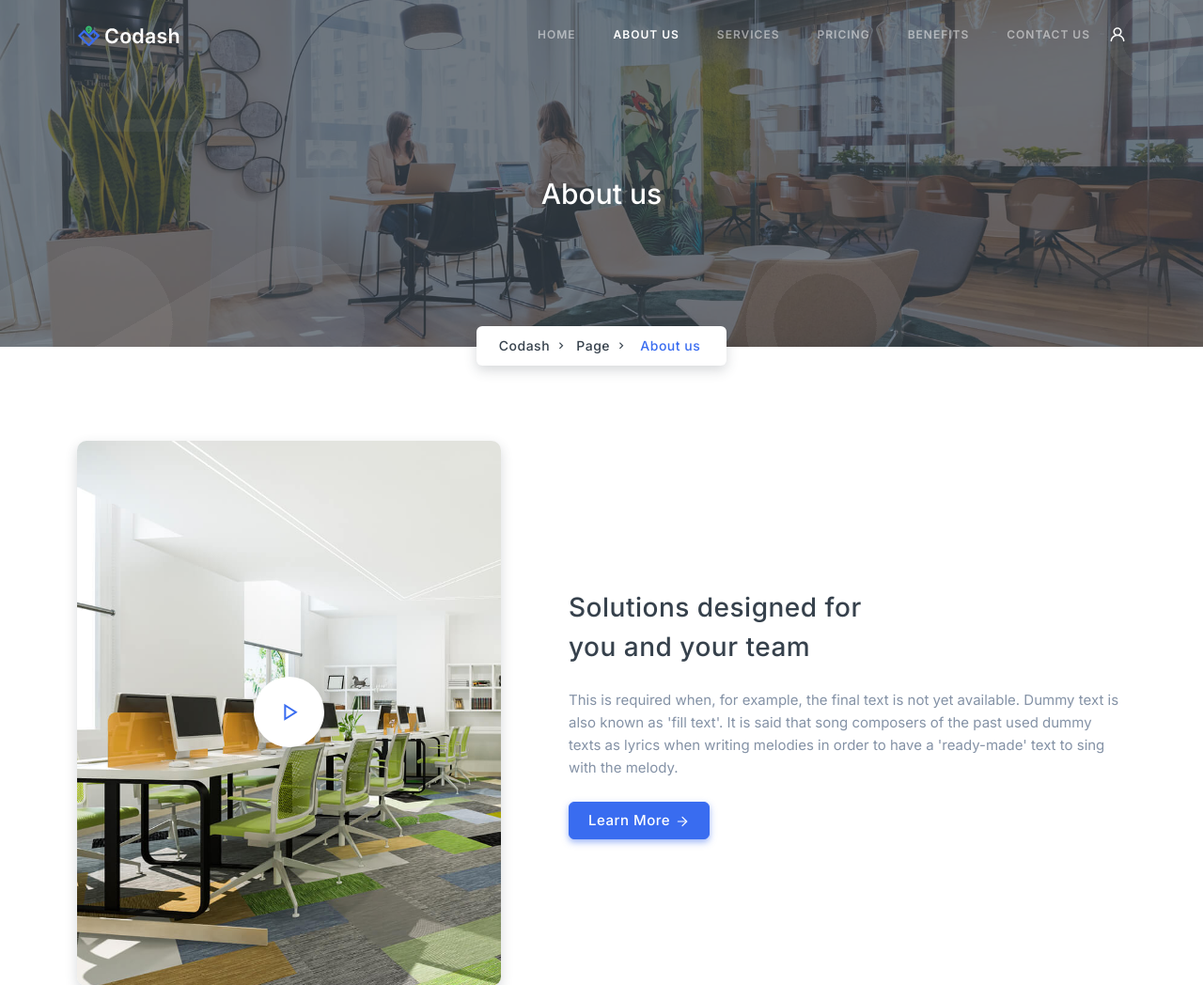
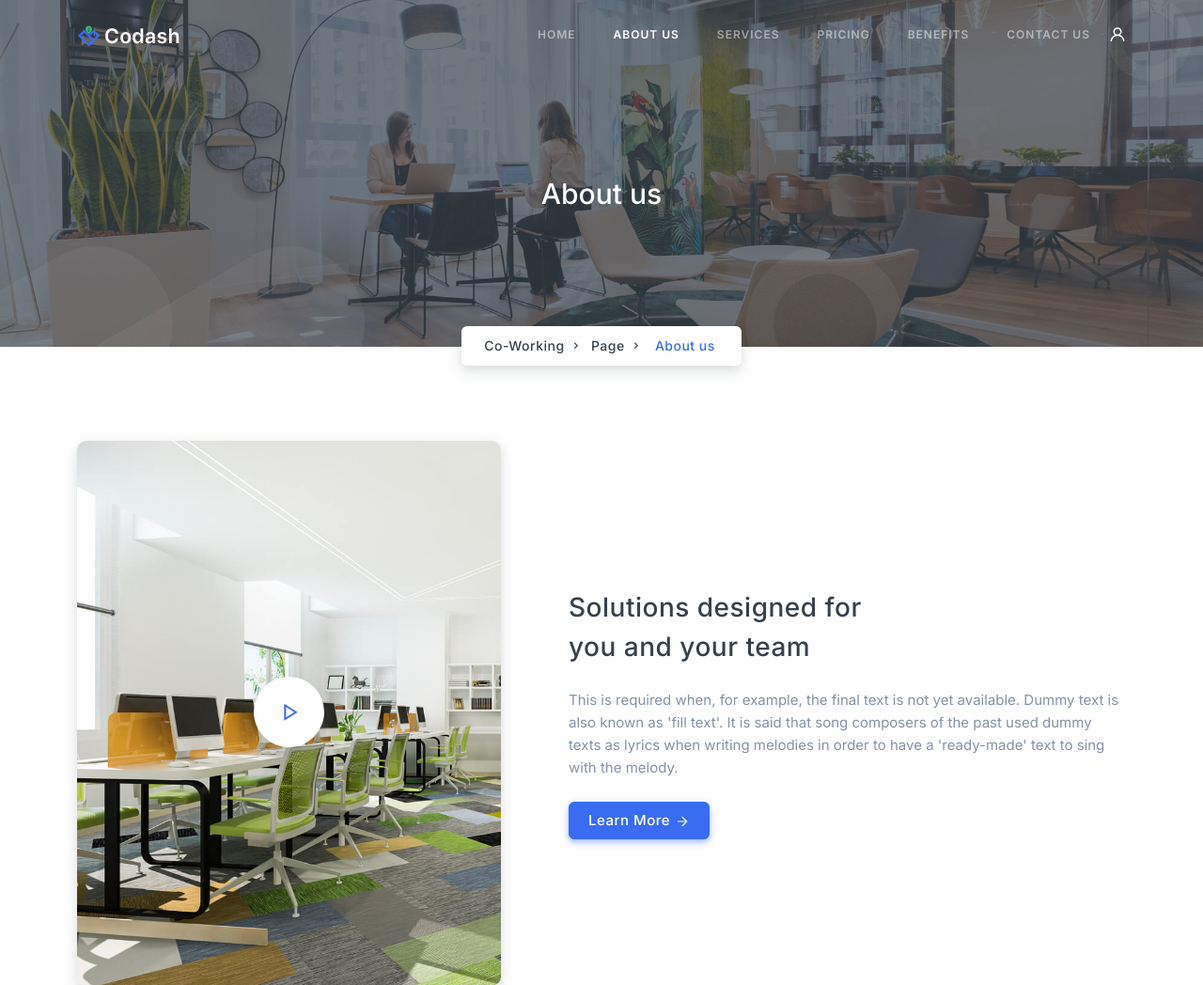
Before and after one commit to mahesh-51/Apna-space, a CodeIgniter app: page /work/about-us in a window 1280 px wide. Shown: the top 1048 px of the page at 94% size. Run offline with CodeIgniter, Linux system fonts and the light colour scheme.

Commit message:
Codash to Co-Working

```diff
--- a/application/views/aboutus.php
+++ b/application/views/aboutus.php
@@ -9,7 +9,7 @@
                             <div class="breadcrumb-position">
                                 <nav aria-label="breadcrumb" class="d-inline-block">
                                     <ul class="breadcrumb bg-white rounded shadow-md mb-0">
-                                        <li class="breadcrumb-item"><a href="">Codash</a></li>
+                                        <li class="breadcrumb-item"><a href="">Co-Working</a></li>
                                         <li class="breadcrumb-item"><a href="#">Page</a></li>
                                         <li class="breadcrumb-item active" aria-current="page">About us</li>
                                     </ul>
```
